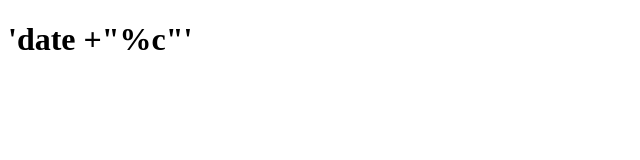
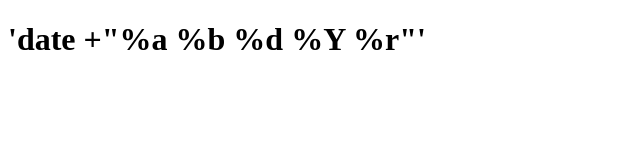
Before and after one commit to Hopechka/timestamp-name, a plain HTML site: page index.html in a window 1280 px wide. Shown: the whole page, without its empty margins (0-640 px from the left). Drawn offline with Linux system fonts and the light colour scheme.

Commit message:
Fri May 06 2022 11:17:51 AM — main: refactor: как в примере без ,

```diff
--- a/index.html
+++ b/index.html
@@ -7,7 +7,7 @@
     <title>Document</title>
   </head>
   <body>
-    <h1>'date +"%c"'</h1>
+    <h1>'date +"%a %b %d %Y %r"'</h1>
     <script></script>
   </body>
 </html>
```
